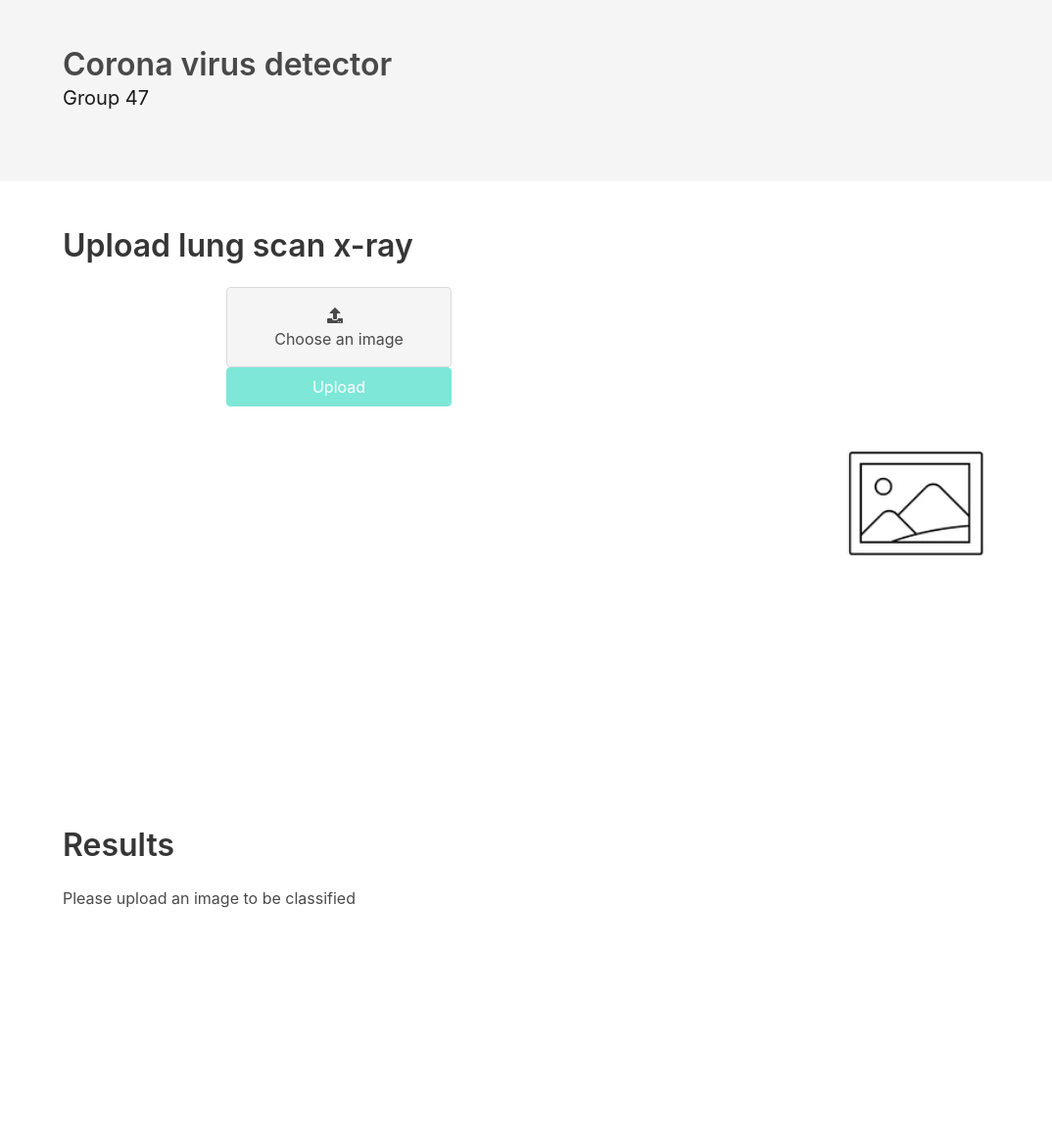
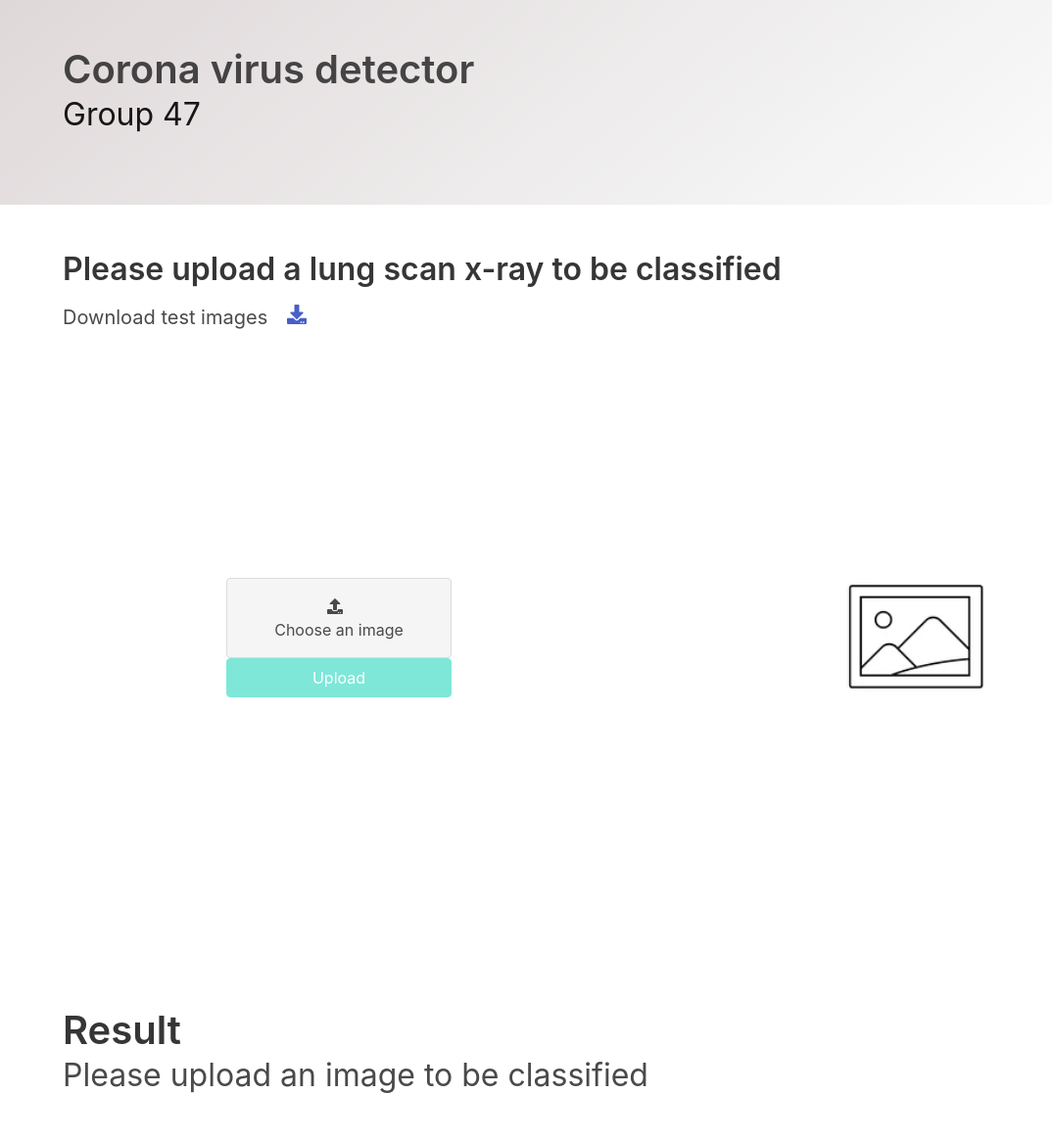
Before and after one commit to lukekoko/42028-Deep-Learning-and-Convolutional-Neural-Network-Assignment-3, a Flask app: page / in a window 1280 px wide. Shown: the whole page at 98% size, without its empty margins (0-1074 px from the left). Before the commit the page ends 927 px from the top, so only its background shows below. Run offline with Flask 2, Linux system fonts and the light colour scheme; some libraries are stand-ins or nearby versions.

Commit message:
Changes:
- Update GUI code

```diff
--- /dev/null
+++ b/GUI/app.yaml
@@ -0,0 +1,2 @@
+runtime: python38
+instance_class: F4_1G
--- a/GUI/main.py
+++ b/GUI/main.py
@@ -22,16 +22,16 @@ def index():
     global predictionDone
     predictionDone = False
     if (request.args):
-        return render_template("index.html", image=request.args.get('image'), error=request.args.get('error'), hidden=(request.args.get('hidden') == 'True'), result=request.args.get('result'))
+        return render_template("index.html", image=request.args.get('image'), error=request.args.get('error'), hidden=(request.args.get('hidden') == 'True'), result=request.args.get('result'), poll=request.args.get('poll'))
     else:
-        return render_template("index.html", image='/static/images/placeholder.png', hidden=hidden, error='', result='Please upload an image to be classified')
+        return render_template("index.html", image='/static/images/placeholder.png', hidden=hidden, error='', result='Please upload an image to be classified', poll=0)
 
-
+# checks if file is image
 def allowed_file(filename):
     return '.' in filename and \
            filename.rsplit('.', 1)[1].lower() in ALLOWED_EXTENSIONS
 
-
+# uploads image
 @app.route('/upload', methods=['POST', 'GET'])
 def uploadImage():
     if request.method == 'POST':
@@ -50,25 +50,25 @@ def uploadImage():
                 hidden = True
                 predictionDone = False
                 job.start()
-                return redirect(url_for('index', image=imagePath, hidden=hidden, error='', result=''))
-    return redirect(url_for('index', image='/static/images/placeholder.png', error="Error occurred", hidden=False, result=''))
 
+                return redirect(url_for('index', image=imagePath, hidden=hidden, error='', result='', poll=1))
+    return redirect(url_for('index', image='/static/images/placeholder.png', error="Error occurred", hidden=False, result='', poll=0))
+
+# polls this url to see when prediction is done
 @app.route('/status')
 def status():
     return jsonify(dict(status=predictionDone))
 
+# this url displays result of prediction
 @app.route('/result')
 def result():
     global image, result, hidden, predictionDone
-    predictionDone = False
-    return redirect(url_for('index', image=image, error="", hidden=False, result=result))
+    return redirect(url_for('index', image=image, error="", hidden=False, result=result, poll=0))
 
-
+# performs prediction
 def predict(filepath):
     global predictionDone, result, hidden
-    print('do some predictions here')
     result = model.predict(filepath)
-    print('predictions done')
     predictionDone = True
     hidden = False
 
--- a/GUI/model.py
+++ b/GUI/model.py
@@ -5,8 +5,10 @@ from tensorflow.keras import models
 from tensorflow.keras.preprocessing import image
 import numpy as np
 import matplotlib.pyplot as plt
+import pathlib
 
-model = models.load_model('./model/modelweight.hdf5')
+model = models.load_model('./model/weights_09-0.99.hdf5')
+
 labelArr = {0: 'covid19', 1: 'normal'}
 
 def predict(filepath):
@@ -15,10 +17,12 @@ def predict(filepath):
     print(filepath)
     img = image.load_img(filepath, target_size=(150, 150))
     plt.imshow(img)
-    x = image.img_to_array(img)
+    x = image.img_to_array(img) / 255
     x = np.expand_dims(x, axis=0)
-    prediction = model.predict_classes(x)
+    prediction = (model.predict(x) > 0.5).astype("int32")
     # result = labelArr[prediction[0][0]]
-    result = str(prediction[0][0])
+    result = prediction[0][0]
+    time.sleep(0.1)
     print(result)
+    pathlib.Path(filepath).unlink()
     return result
--- a/GUI/templates/index.html
+++ b/GUI/templates/index.html
@@ -8,18 +8,59 @@
     <link rel="stylesheet" href="https://cdn.jsdelivr.net/npm/bulma@0.8.2/css/bulma.min.css">
     <script defer src="https://use.fontawesome.com/releases/v5.3.1/js/all.js"></script>
     <script class="jsbin" src="http://ajax.googleapis.com/ajax/libs/jquery/1/jquery.min.js"></script>
+
+    <script type="text/javascript">
+        var poll = {{ poll }}
+    </script>
+
+    <script type="text/javascript">
+        $(document).ready(function () {
+            readStatus()
+        });
+        function displayImage(input) {
+            if (input.files && input.files[0]) {
+                var reader = new FileReader();
+
+                reader.onload = function (e) {
+                    $('#imageDisplay')
+                        .attr('src', e.target.result);
+                };
+
+                reader.readAsDataURL(input.files[0]);
+                $('#submitbtn').prop("disabled", false);
+            } else {
+                $('#submitbtn').prop("disabled", true);
+            }
+        }
+
+        function readStatus() {
+            if (poll === 1){
+                setInterval(function () {
+                $.get(
+                    "/status",
+                    function (data) {
+                        if (data.status) {
+                            window.location.replace("/result")
+                        }
+                    }
+                )
+            }, 1000);
+            }
+        }
+    </script>
 </head>
 
+<!-- https://drive.google.com/drive/folders/1j_iF0FE9x15-VB84o-kOsZX0JBViL8jP?usp=sharing -->
 <body>
-    <section class="hero is-light">
+    <section class="hero is-light is-bold">
         <div class="hero-body">
             <div class="container">
-                <h1 class="title">
+                <h1 class="title is-2">
                     <a href="/" style='color: inherit'>
                         Corona virus detector
                     </a>
                 </h1>
-                <h2 class="subtitle">
+                <h2 class="subtitle is-3">
                     Group 47
                 </h2>
                 <p class="subtitle has-text-danger">
@@ -27,14 +68,25 @@
                 </p>
             </div>
         </div>
+
     </section>
-
     <section class="section">
         <div class="container">
-            <div class="columns">
+            <!-- <h1 class="title is-2">Upload lung scan x-ray</h1> -->
+            <h2 class="title is-3">Please upload a lung scan x-ray to be classified</h2>
+            <h6 class="subtitle is-5">
+                Download test images
+                <a target="_blank" rel="noopener noreferrer" href="https://drive.google.com/drive/folders/1j_iF0FE9x15-VB84o-kOsZX0JBViL8jP?usp=sharing">
+                    <span  class="icon is-large"><i class="fas fa-download"></i></span>
+                </a>
+
+            </h6>
+            <!-- <span  class="icon is-large">
+                <i class="fas fa-download"></i>
+            </span> -->
+            <div class="columns is-desktop is-vcentered">
                 <div class="column">
-                    <h1 class="title">Upload lung scan x-ray</h1>
-                    <div id="file" class="file is-centered is-boxed ">
+                    <div id="file" class="file is-centered is-boxed is-vcentered">
                         <form action="/upload" method="POST" enctype='multipart/form-data'>
                             <label class="file-label">
                                 <input class="file-input" type="file" name="image" id="image" accept="image/*"
@@ -61,49 +113,27 @@
             </div>
         </div>
     </section>
-    <section>
+    <section class="section">
         <div class="container">
-            <h1 class="title">Results</h1>
+            <h1 class="title is-2">Result</h1>
             {% if hidden%}
             <progress class="progress is-small is-primary" max="100">15%</progress>
             {% endif %}
-            <h2>{{result}}</h2>
+            <!-- <h2 class="subtitle is-3">{{result}}</h2> -->
+            {% if result == '0' %}
+            <h2 class="subtitle is-3 has-text-danger">This image has been predicted to have COVID19</h2>
+            <h3 class="subtitle is 6">You can upload another image</h3>
+            {% elif result == '1' %}
+            <h2 class="subtitle is-3 has-text-success">This image has been predicted to be normal</h2>
+            <h3 class="subtitle is 6">You can upload another image</h3>
+            {% else%}
+            {% if not hidden%}
+            <h2 class="subtitle is-3">Please upload an image to be classified</h2>
+            {% endif %}
+            {% endif %}
         </div>
     </section>
 
 </body>
-<script>
-    $(document).ready(function () {
-        readStatus()
-    });
-    function displayImage(input) {
-        if (input.files && input.files[0]) {
-            var reader = new FileReader();
-
-            reader.onload = function (e) {
-                $('#imageDisplay')
-                    .attr('src', e.target.result);
-            };
-
-            reader.readAsDataURL(input.files[0]);
-            $('#submitbtn').prop("disabled", false);
-        } else {
-            $('#submitbtn').prop("disabled", true);
-        }
-    }
-
-    function readStatus() {
-        setInterval(function () {
-            $.get(
-                "/status",
-                function (data) {
-                    if (data.status) {
-                        window.location.replace("/result")
-                    }
-                }
-            )
-        }, 1000);
-    }
-</script>
 
 </html>
```
Also changed, not shown: GUI/requirements.txt (+4 -5 lines), 1 other file.
